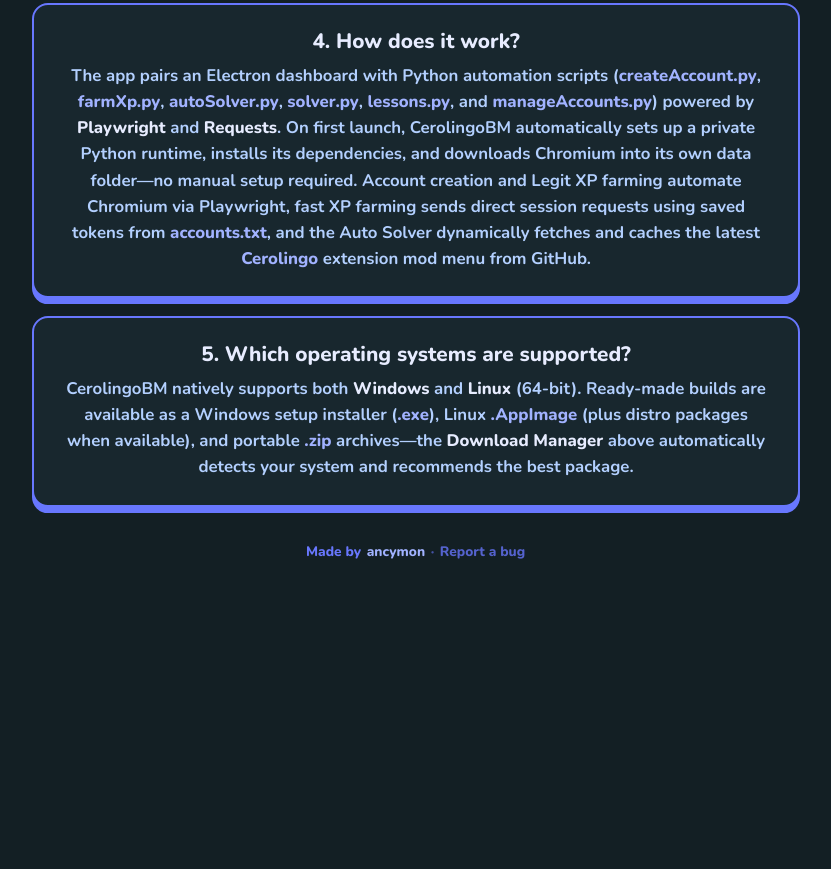
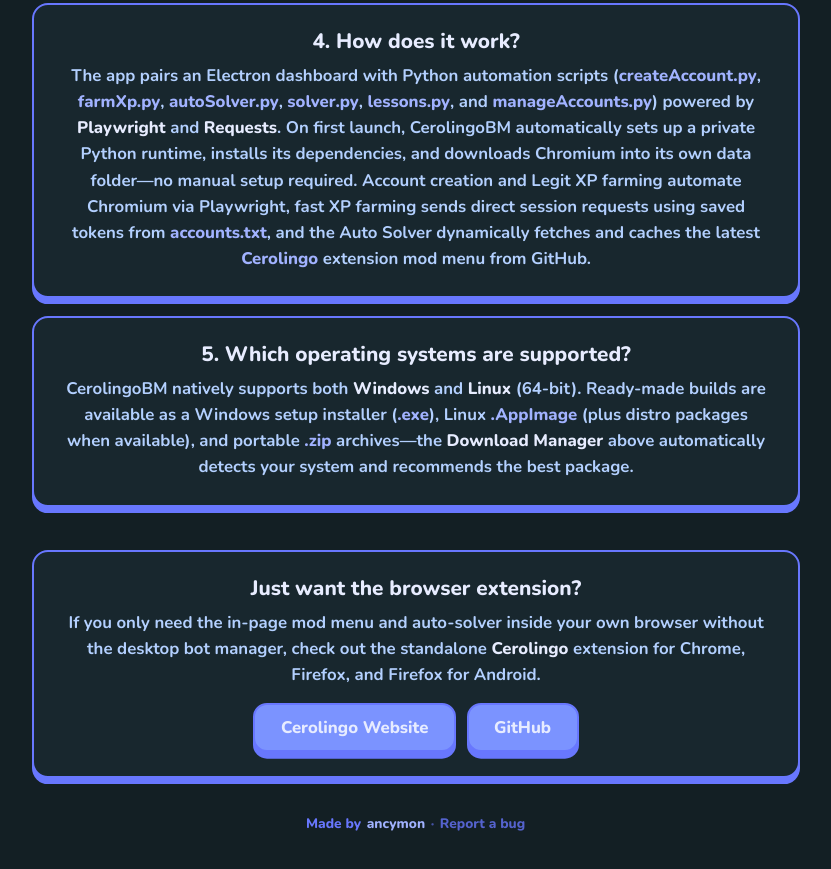
Before and after one commit to ancym0n/Cerolingo-Bot-Manager, a plain HTML site: page index.html in a window 1280 px wide. Shown: the part 1594-2463 px from the top of the page, without its empty margins (224-1055 px from the left). Before the commit the page ends 2199 px from the top, so only its background shows below. Drawn offline with nearby package versions, Linux system fonts and the light colour scheme; no server answers.

Commit message:
[✨] Add Cerolingo extension cross-promo card and README section

```diff
--- a/index.html
+++ b/index.html
@@ -223,6 +223,32 @@
       </div>
     </section>
 
+    <section id="promo">
+      <div>
+        <h2>Just want the browser extension?</h2>
+        <p>
+          If you only need the in-page mod menu and auto-solver inside your own
+          browser without the desktop bot manager, check out the standalone
+          <strong>Cerolingo</strong> extension for Chrome, Firefox, and Firefox
+          for Android.
+        </p>
+        <div class="promo-links">
+          <a
+            href="https://ancymon.dev/Cerolingo/"
+            target="_blank"
+            rel="noopener"
+            >Cerolingo Website</a
+          >
+          <a
+            href="https://github.com/ancym0n/Cerolingo"
+            target="_blank"
+            rel="noopener"
+            >GitHub</a
+          >
+        </div>
+      </div>
+    </section>
+
     <div
       id="download-modal"
       role="dialog"
--- a/src/css/faq.css
+++ b/src/css/faq.css
@@ -1,4 +1,5 @@
-#faq {
+#faq,
+#promo {
   width: 95%;
   display: grid;
   justify-items: center;
@@ -15,12 +16,14 @@
   animation: cerolingoLoadIn 0.45s var(--spring-ease) 0.18s forwards;
 }
 
-#faq h2 {
+#faq h2,
+#promo h2 {
   margin-bottom: 0.55rem;
   color: var(--title-color);
 }
 
-#faq > div {
+#faq > div,
+#promo > div {
   width: 100%;
   background-color: var(--panel-bg);
   border: 2px solid var(--dark-main-color);
@@ -55,12 +58,25 @@
   animation-delay: 0.46s;
 }
 
+#promo > div {
+  animation-delay: 0.5s;
+}
+
 a[href="privacy"] {
   display: inline-flex;
   max-width: 16rem;
   margin-top: 0.9rem;
 }
 
-#faq > div:nth-of-type(5) {
-  animation-delay: 0.46s;
+.promo-links {
+  display: flex;
+  flex-wrap: wrap;
+  justify-content: center;
+  gap: 0.65rem;
+  margin-top: 0.9rem;
+  width: 100%;
 }
+
+.promo-links a {
+  margin: 0;
+}
--- a/src/css/hover.css
+++ b/src/css/hover.css
@@ -61,6 +61,7 @@ a.stat-item:active {
 }
 
 #faq > div:hover,
+#promo > div:hover,
 #privacy > div:hover {
   transform: translateY(-2px);
   box-shadow: 0 calc(0.38rem + 2px) 0 0 var(--dark-main-color);
--- a/src/css/resize.css
+++ b/src/css/resize.css
@@ -42,6 +42,7 @@ li {
 
   #content,
   #faq,
+  #promo,
   #privacy {
     width: 100%;
   }
@@ -106,6 +107,7 @@ li {
   }
 
   #faq > div,
+  #promo > div,
   #privacy > div {
     padding: clamp(1.1rem, 3.5vw, 1.35rem) clamp(1rem, 4.2vw, 1.4rem)
       clamp(1.2rem, 3.8vw, 1.5rem);
@@ -113,9 +115,16 @@ li {
   }
 
   a[href="privacy"],
+  .promo-links a,
   #back-home {
     width: 100%;
     max-width: 15.5rem;
+  }
+
+  .promo-links {
+    flex-direction: column;
+    align-items: center;
+    gap: clamp(0.5rem, 1.4vh, 0.65rem);
   }
 
   #download-modal {
```
Also changed, not shown: README.md.
